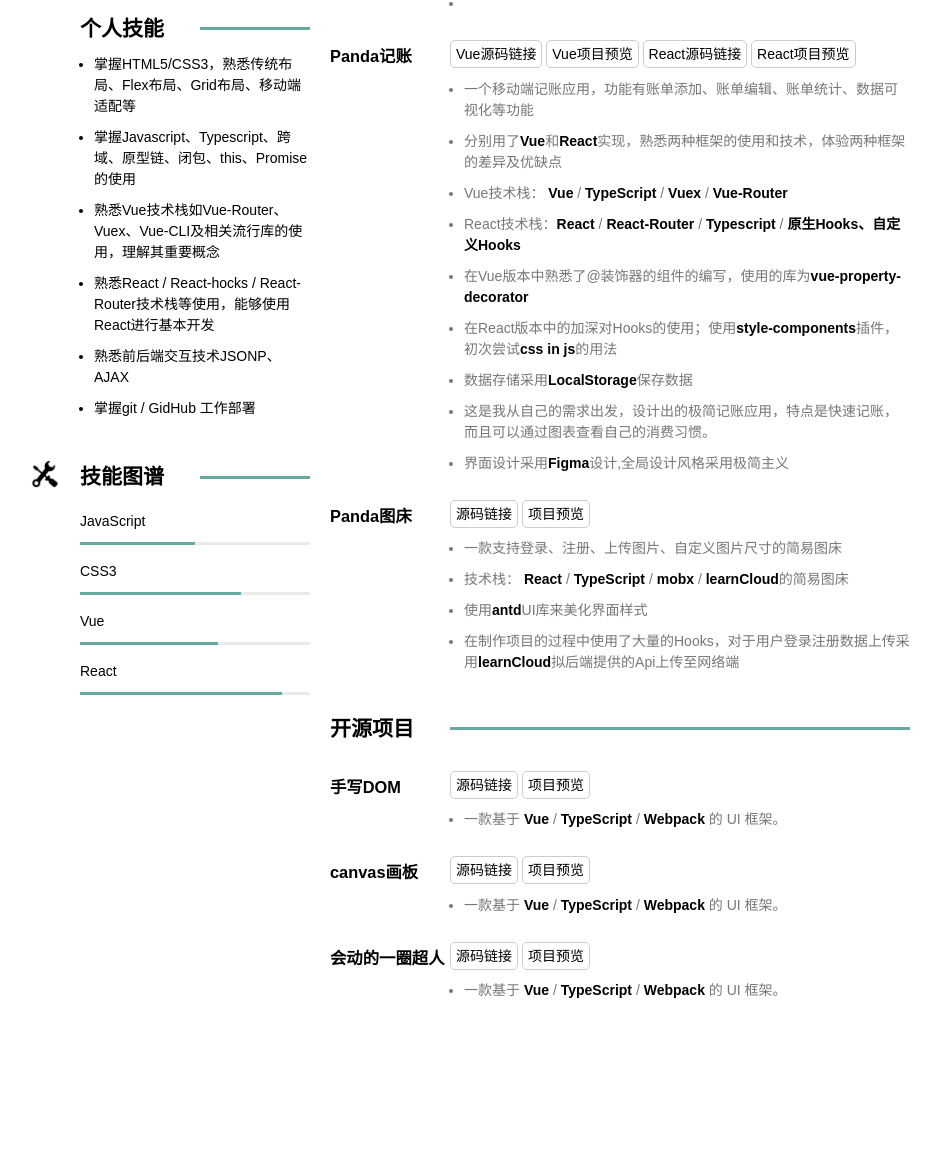
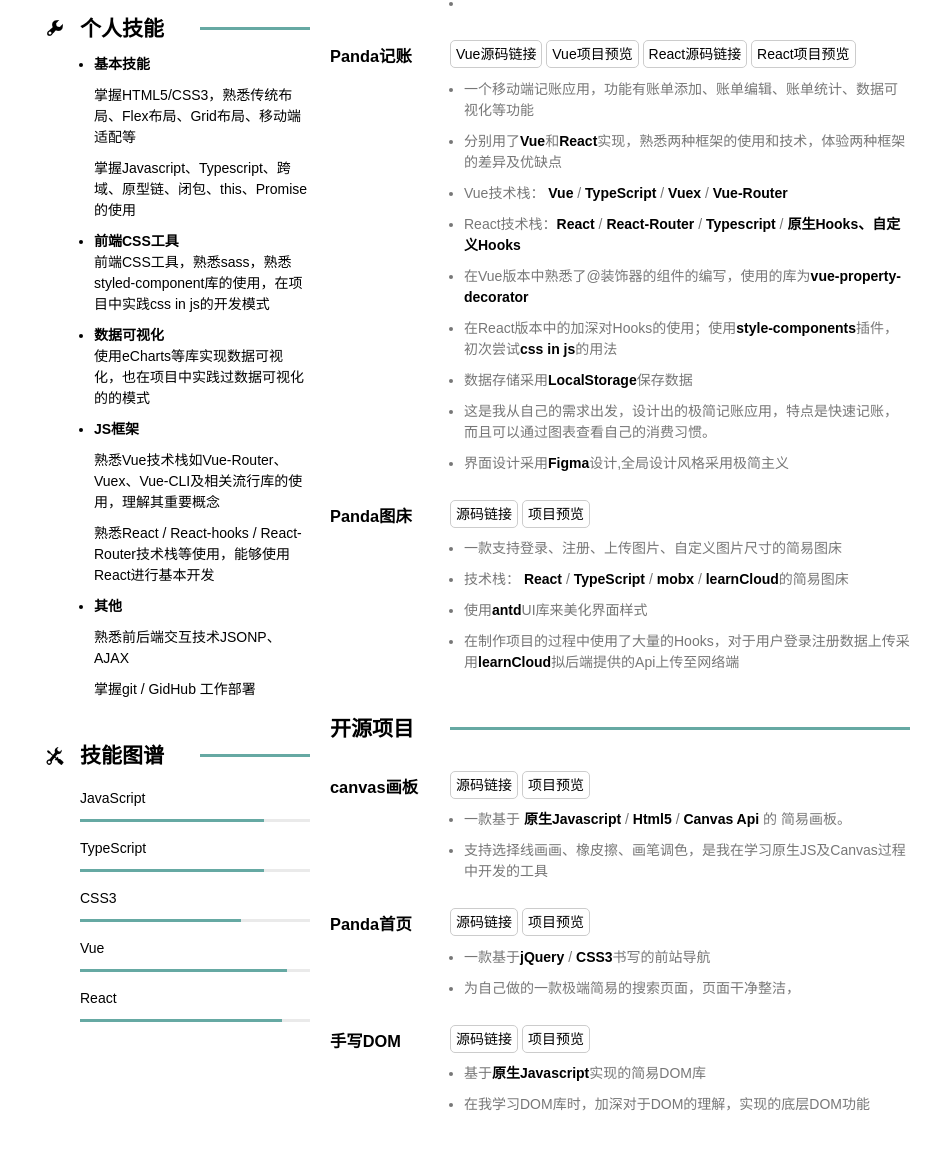
Before and after one commit to Wang-kai960620/CV, a plain HTML site: page src/index.html in a window 1280 px wide. Shown: the part 386-1536 px from the top of the page, without its empty margins (170-1111 px from the left). Before the commit the page ends 1427 px from the top, so only its background shows below. Drawn offline with Linux system fonts and the light colour scheme.

Commit message:
基本ä¸完成简历

```diff
--- a/src/index.html
+++ b/src/index.html
@@ -1,43 +1,43 @@
 <!DOCTYPE html>
 <html lang="zh-hans">
 <head>
-    <meta charset="UTF-8" />
-    <meta name="viewport" content="width=device-width, initial-scale=1.0" />
+    <meta charset="UTF-8"/>
+    <meta name="viewport" content="width=device-width, initial-scale=1.0"/>
     <title>个人简历</title>
-    <link rel="stylesheet" href="./style.css" />
+    <link rel="stylesheet" href="./style.css"/>
 </head>
 <body>
 <div class="header">
     <section>
-        <img src="./one-punch-man.png" alt="" />
+        <img src="./one-punch-man.png" alt=""/>
         <p>求职意向：前端工程师</p>
     </section>
 </div>
 <div class="aside">
     <section>
-        <span></span>
+        <span><img src="./icons/my.png" alt=""/></span>
         <h2>基本信息</h2>
-        <hr />
+        <hr/>
         <div class="detail">
             <ul>
                 <li>
                     <div class="icon-list">
-                <img src="./icons/phone.png" alt="phone" />12312341234
+                        <img src="./icons/phone.png" alt="phone"/>12312341234
                     </div>
                 </li>
                 <li>
                     <div class="icon-list">
-                <img src="./icons/wechat.png" alt="wechat" />微信号
+                        <img src="./icons/wechat.png" alt="wechat"/>微信号
                     </div>
                 </li>
                 <li>
                     <div class="icon-list">
-                <img src="./icons/email.png" alt="email" />wk.dong.up@gmail.com
+                        <img src="./icons/email.png" alt="email"/>wk.dong.up@gmail.com
                     </div>
                 </li>
                 <li>
                     <div class="icon-list">
-                <img src="./icons/note.png" alt="博客" />
+                        <img src="./icons/note.png" alt="博客"/>
                         <a
                                 href="https://juejin.im/user/3966693685860094/posts"
                                 style="outline: none; list-style: none;"
@@ -47,7 +47,7 @@
                 </li>
                 <li>
                     <div class="icon-list">
-                <img src="./icons/github.png" alt="github" />
+                        <img src="./icons/github.png" alt="github"/>
                         <a href="https://github.com/Wang-kai960620">
                             GidHub
                         </a>
@@ -55,46 +55,85 @@
                 </li>
                 <li>
                     <div class="icon-list">
-                <img src="./icons/education.png" alt="" />
+                        <img src="./icons/education.png" alt=""/>
                         本科
                     </div>
                 </li>
             </ul>
         </div>
     </section>
+<!--    <section>-->
+<!--        <span></span>-->
+<!--        <h2>个人技能</h2>-->
+<!--        <div class="detail">-->
+<!--            -->
+<!--        </div>-->
+<!--    </section>-->
     <section>
-        <span></span>
+        <span>
+            <img src="./icons/skills.png" alt=""/>
+        </span>
         <h2>个人技能</h2>
-        <hr />
+        <hr/>
         <div class="detail">
             <ul>
+                <li>
+                    <h4>基本技能</h4>
+                    <ol style="list-style: none">
                         <li>
                             掌握HTML5/CSS3，熟悉传统布局、Flex布局、Grid布局、移动端适配等
                         </li>
                         <li>
                             掌握Javascript、Typescript、跨域、原型链、闭包、this、Promise的使用
                         </li>
+                    </ol>
+                </li>
+                <li>
+                    <h4>前端CSS工具</h4>
+                    前端CSS工具，熟悉sass，熟悉styled-component库的使用，在项目中实践css in js的开发模式
+                </li>
+                <li>
+                    <h4>数据可视化</h4>
+                    使用eCharts等库实现数据可视化，也在项目中实践过数据可视化的的模式
+                </li>
+                <li>
+                    <h4>JS框架</h4>
+                    <ol style="list-style: none">
                         <li>
                             熟悉Vue技术栈如Vue-Router、Vuex、Vue-CLI及相关流行库的使用，理解其重要概念
                         </li>
                         <li>
-              熟悉React / React-hocks /
-              React-Router技术栈等使用，能够使用React进行基本开发
+                            熟悉React / React-hooks / React-Router技术栈等使用，能够使用React进行基本开发
                         </li>
-            <li>熟悉前后端交互技术JSONP、AJAX</li>
-            <li>掌握git / GidHub 工作部署</li>
+                    </ol>
+                </li>
+                <li>
+                    <h4>其他</h4>
+                    <ol style="list-style: none">
+                        <li>
+                            熟悉前后端交互技术JSONP、AJAX
+                        </li>
+                        <li>
+                            掌握git / GidHub 工作部署
+                        </li>
+                    </ol>
+                </li>
             </ul>
         </div>
     </section>
     <section>
-        <span><img src="./icons/skill.png" alt="" /></span>
+        <span><img src="./icons/skill.png" alt=""/></span>
         <h2>技能图谱</h2>
-        <hr />
+        <hr/>
         <div class="detail">
             <dl class="skill-bar">
                 <dt>JavaScript</dt>
                 <dd>
-              <div style="width: 50%;"></div>
+                    <div style="width: 80%;"></div>
+                </dd>
+                <dt>TypeScript</dt>
+                <dd>
+                    <div style="width: 80%;"></div>
                 </dd>
                 <dt>CSS3</dt>
                 <dd>
@@ -102,7 +141,7 @@
                 </dd>
                 <dt>Vue</dt>
                 <dd>
-              <div style="width: 60%;"></div>
+                    <div style="width: 90%;"></div>
                 </dd>
                 <dt>React</dt>
                 <dd>
@@ -115,13 +154,13 @@
 <div class="main">
     <div class="title">
         <h2>项目经历</h2>
-        <hr />
+        <hr/>
     </div>
     <section>
         <h3>Panda-UI</h3>
         <span>
-          <a href="#">源码链接</a>
-          <a href="#">项目预览</a>
+          <a href="https://github.com/Wang-kai960620/UI-Website">源码链接</a>
+          <a href="https://wang-kai960620.github.io/UI-Website/">项目预览</a>
         </span>
         <ul>
             <li>
@@ -132,7 +171,8 @@
                 开发的目的主要是加深本人对于<strong>Vue</strong>和<strong>Typescript</strong>技术的学习研究总结，其次是实现一些简单的组件的方法
             </li>
             <li>
-            预览网站基于<strong>vuepress+Typescript</strong>搭建，并对过程中踩坑整理博客<a href="https://juejin.im/post/6859654583657070599" style="padding: 0;">《初尝Vuepress》</a>
+                预览网站基于<strong>vuepress+Typescript</strong>搭建，并对过程中踩坑整理博客<a
+                    href="https://juejin.im/post/6859654583657070599" style="padding: 0;">《初尝Vuepress》</a>
             </li>
             <li>
                 主要组件有Collapse手风琴、Popover气泡卡片、Input输入框等。
@@ -140,15 +180,15 @@
             <li>
 
             </li>
-        </ol>
+        </ul>
     </section>
     <section>
         <h3>Panda记账</h3>
         <span>
-          <a href="#">Vue源码链接</a>
-          <a href="#">Vue项目预览</a>
-          <a href="#">React源码链接</a>
-          <a href="#">React项目预览</a>
+          <a href="https://gitee.com/wangkai960620/accounts-website">Vue源码链接</a>
+          <a href="http://wangkai960620.gitee.io/accounts-website/#/bill">Vue项目预览</a>
+          <a href="https://gitee.com/wangkai960620/rich-react-website">React源码链接</a>
+          <a href="http://wangkai960620.gitee.io/rich-react-website/#/home">React项目预览</a>
         </span>
 
         <ul>
@@ -157,7 +197,8 @@
                 分别用了<strong>Vue</strong>和<strong>React</strong>实现，熟悉两种框架的使用和技术，体验两种框架的差异及优缺点
             </li>
             <li>
-            Vue技术栈： <strong>Vue</strong> / <strong>TypeScript</strong> / <strong>Vuex</strong> / <strong>Vue-Router</strong>
+                Vue技术栈： <strong>Vue</strong> / <strong>TypeScript</strong> / <strong>Vuex</strong> /
+                <strong>Vue-Router</strong>
             </li>
             <li>
                 React技术栈：<strong>React</strong> / <strong>React-Router</strong> / <strong>Typescript</strong> / <strong>原生Hooks、自定义Hooks</strong>
@@ -192,7 +233,7 @@
             </li>
             <li>
                 技术栈： <strong>React</strong> / <strong>TypeScript</strong> /
-            <strong>mobx</strong>  / <strong>learnCloud</strong>的简易图床
+                <strong>mobx</strong> / <strong>learnCloud</strong>的简易图床
             </li>
             <li>
                 使用<strong>antd</strong>UI库来美化界面样式
@@ -204,8 +245,43 @@
     </section>
     <div class="title">
         <h2>开源项目</h2>
-        <hr />
+        <hr/>
     </div>
+    <section>
+        <h3>canvas画板</h3>
+        <span>
+          <a href="https://github.com/Wang-kai960620/canvas-demon-1"
+          >源码链接</a
+          >
+          <a href="https://wang-kai960620.github.io/canvas-demon-1/index.html"
+          >项目预览</a
+          >
+        </span>
+        <ul>
+            <li>
+                一款基于 <strong>原生Javascript</strong> / <strong>Html5</strong> /
+                <strong>Canvas Api</strong> 的 简易画板。
+            </li>
+            <li>
+                支持选择线画画、橡皮擦、画笔调色，是我在学习原生JS及Canvas过程中开发的工具
+            </li>
+        </ul>
+    </section>
+    <section>
+        <h3>Panda首页</h3>
+        <span>
+          <a href="https://github.com/Wang-kai960620/Panda-Search">源码链接</a>
+          <a href="https://wang-kai960620.github.io/Panda-Search/src/index.html">项目预览</a>
+        </span>
+        <ul>
+            <li>
+                一款基于<strong>jQuery</strong> / <strong>CSS3</strong>书写的前站导航
+            </li>
+            <li>
+                为自己做的一款极端简易的搜索页面，页面干净整洁，
+            </li>
+        </ul>
+    </section>
     <section>
         <h3>手写DOM</h3>
         <span>
@@ -214,38 +290,10 @@
         </span>
         <ul>
             <li>
-            一款基于 <strong>Vue</strong> / <strong>TypeScript</strong> /
-            <strong>Webpack</strong> 的 UI 框架。
+                基于<strong>原生Javascript</strong>实现的简易DOM库
             </li>
-        </ul>
-      </section>
-      <section>
-        <h3>canvas画板</h3>
-        <span>
-          <a href="https://github.com/Wang-kai960620/canvas-demon-1"
-            >源码链接</a
-          >
-          <a href="https://wang-kai960620.github.io/canvas-demon-1/indext.html"
-            >项目预览</a
-          >
-        </span>
-        <ul>
             <li>
-            一款基于 <strong>Vue</strong> / <strong>TypeScript</strong> /
-            <strong>Webpack</strong> 的 UI 框架。
-          </li>
-        </ol>
-      </section>
-      <section>
-        <h3>会动的一圈超人</h3>
-        <span>
-          <a href="#">源码链接</a>
-          <a href="#">项目预览</a>
-        </span>
-        <ul>
-          <li>
-            一款基于 <strong>Vue</strong> / <strong>TypeScript</strong> /
-            <strong>Webpack</strong> 的 UI 框架。
+                在我学习DOM库时，加深对于DOM的理解，实现的底层DOM功能
             </li>
         </ul>
     </section>
--- a/src/style.css
+++ b/src/style.css
@@ -11,6 +11,7 @@ a {
   border-radius: 5px;
   border: 1px solid #ccc;
 }
+
 h3,
 h2 {
   color: #000;
@@ -92,6 +93,8 @@ strong {
 .aside section > span {
   grid-column: 1;
   grid-row: 1;
+  display: flex;
+  justify-content: center;
 }
 
 .aside section > h2 {
@@ -136,11 +139,12 @@ strong {
   width: 1em;
   height: 1em;
   margin-right: 10px;
+  fill: #333333;
 }
 
 .aside section img {
-  width: 30px;
-  height: 30px;
+  width: 20px;
+  height: 20px;
 }
 
 .main > .title {
```
Also changed, not shown: src/icons/my.png (added), src/icons/skills.png (added), 1 other file. Lines whose indentation alone changed are shown as unchanged.
